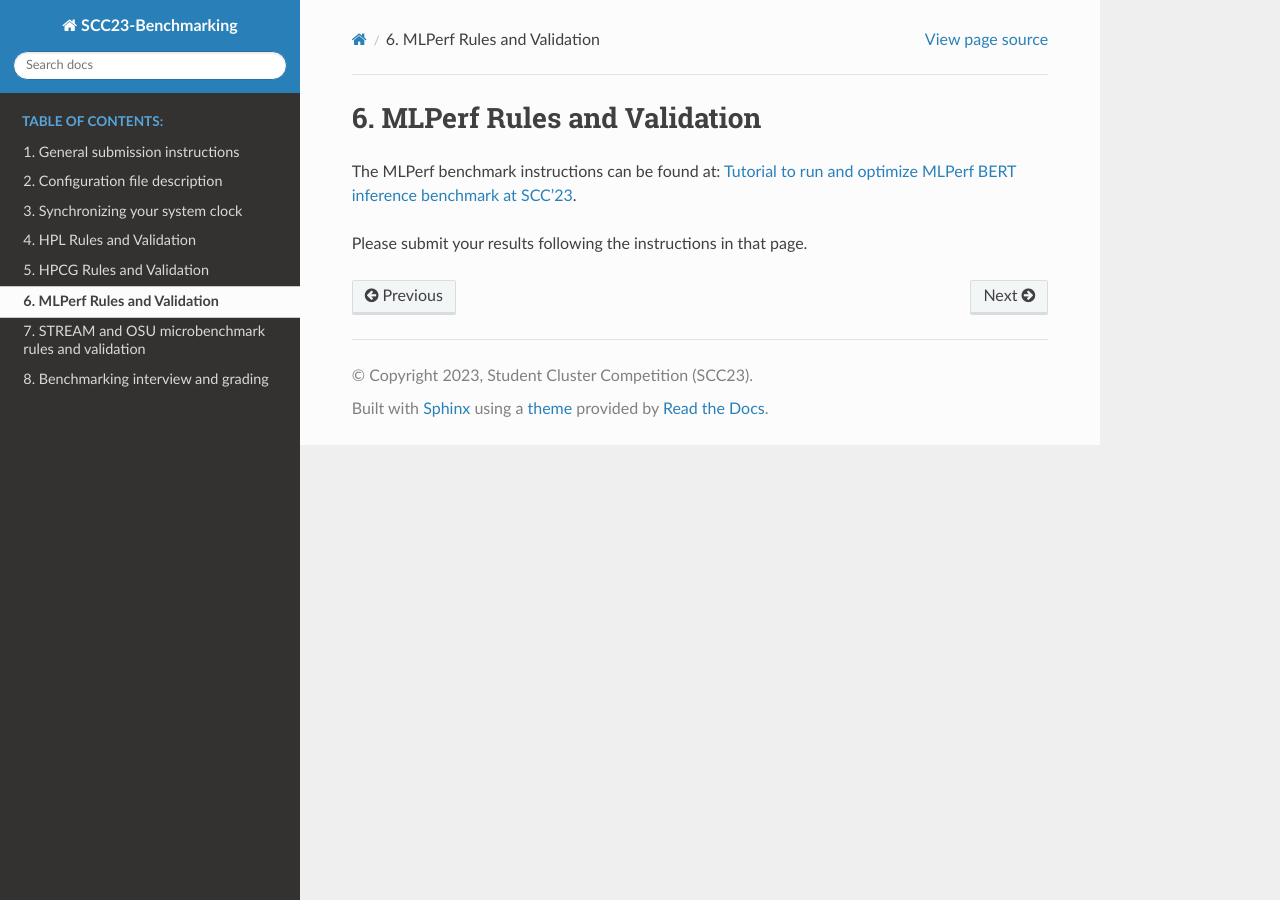
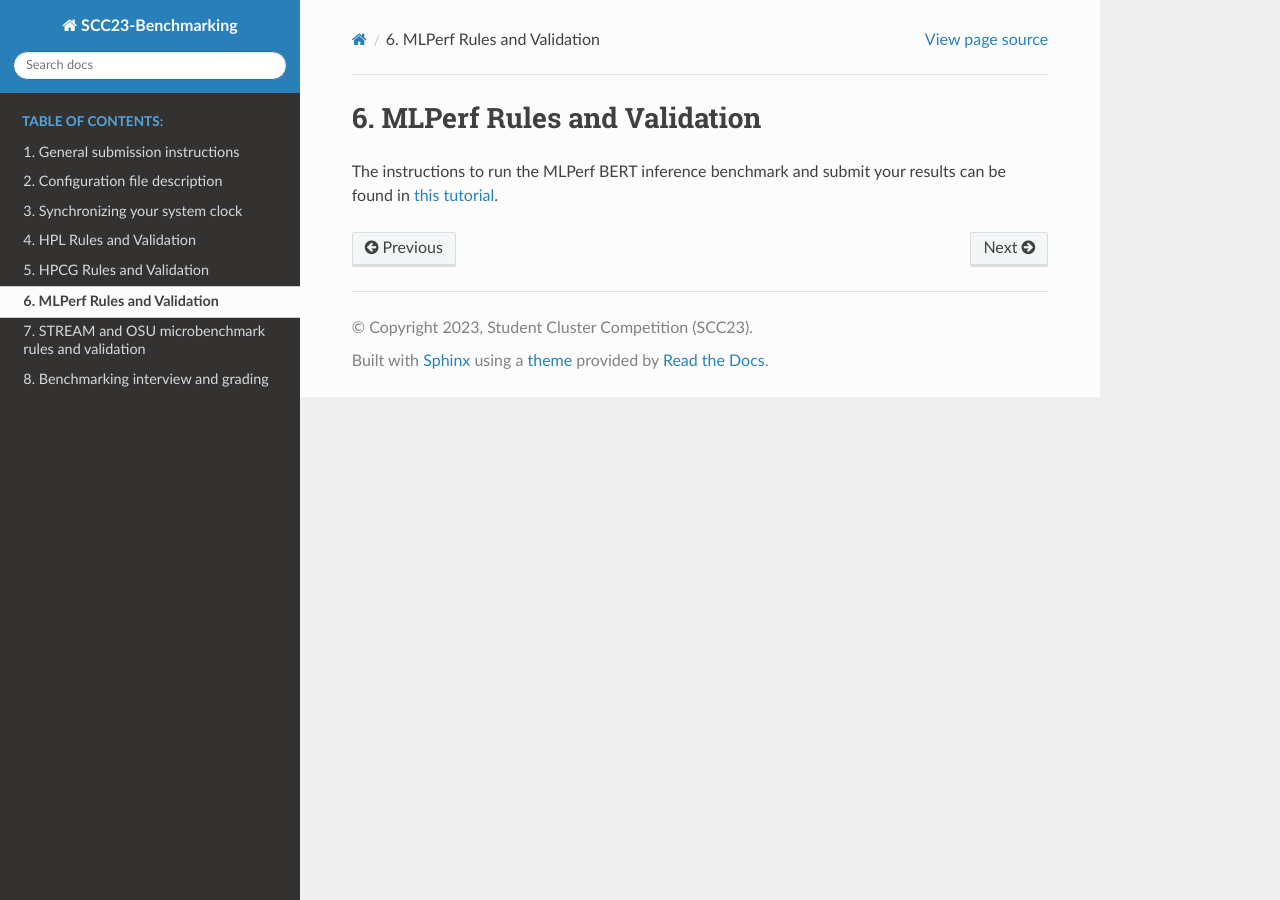
Before and after one commit to amaji/scc23-benchmarking, a Sphinx documentation site: the page built from source/benchmarks/mlperf.rst, in a window 1280 px wide. Built offline with Sphinx 7.4.7 and the Read the Docs theme 2.0.0, drawn with Linux system fonts in a browser that asks for light colours.

Commit message:
minor update to MLPerf instructions

```diff
--- a/source/benchmarks/mlperf.rst
+++ b/source/benchmarks/mlperf.rst
@@ -1,6 +1,5 @@
 MLPerf Rules and Validation
 ---------------------------
 
-The MLPerf benchmark instructions can be found at: `Tutorial to run and optimize MLPerf BERT inference benchmark at SCC'23 <https://github.com/mlcommons/ck/blob/master/docs/tutorials/scc23-mlperf-inference-bert.md>`_.
-
-Please submit your results following the instructions in that page.
+The instructions to run the MLPerf BERT inference benchmark and submit your results
+can be found in `this tutorial <https://github.com/mlcommons/ck/blob/master/docs/tutorials/scc23-mlperf-inference-bert.md>`_.
```
